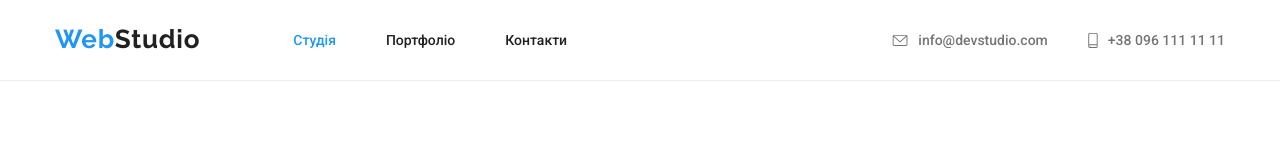
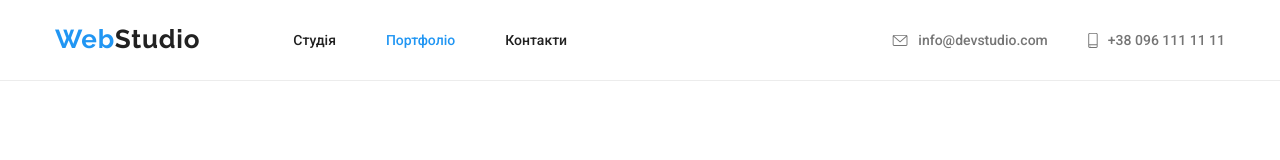
Before and after one commit to Lemon4ik94/Borbych-Oleg-IPZ-32, a plain HTML site: page portfolio.html in a window 1280 px wide. Shown: the top 160 px of the page. Drawn offline with Linux system fonts and the light colour scheme.

Commit message:
Fix active navigation button

```diff
--- a/portfolio.html
+++ b/portfolio.html
@@ -21,8 +21,8 @@
 
             <nav>
                 <ul class="navigation-button-list">
-                    <li><a class="navigation-button navigation-button-active" href="#">Студія</a></li>
-                    <li><a class="navigation-button" href="portfolio.html">Портфоліо</a></li>
+                    <li><a class="navigation-button" href="#">Студія</a></li>
+                    <li><a class="navigation-button navigation-button-active" href="portfolio.html">Портфоліо</a></li>
                     <li><a class="navigation-button" href="#">Контакти</a></li>
                 </ul>
             </nav>
```
